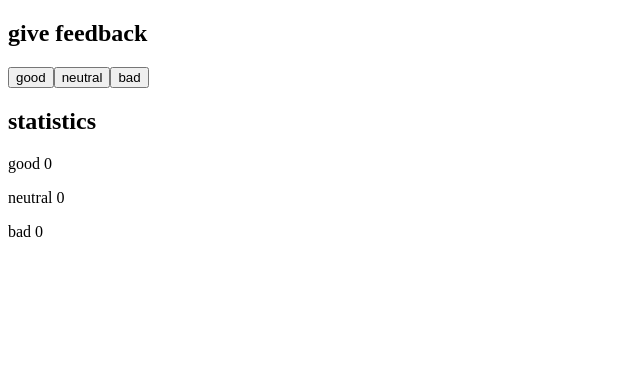
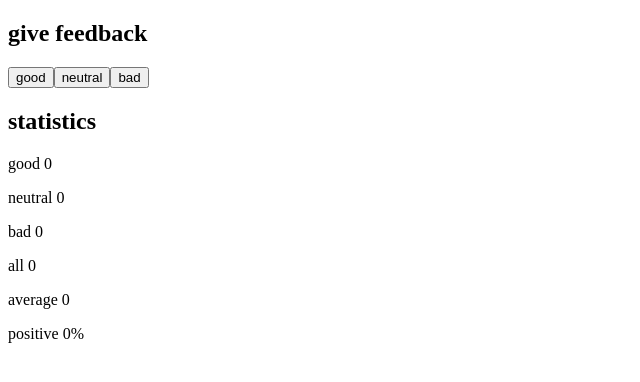
Before and after one commit to fioreniko/02-kurssitiedot, a React (Vite) app: page / in a window 1280 px wide. Shown: the top 382 px of the page, without its empty margins (0-640 px from the left). Built offline with nearby package versions, Linux system fonts and the light colour scheme.

Commit message:
1.7 - unicafe step 2

```diff
--- a/src/App.jsx
+++ b/src/App.jsx
@@ -1,27 +1,50 @@
 /*
 https://fullstackopen.com/en/part1/a_more_complex_state_debugging_react_apps#exercises-1-6-1-14
-tehtävät 1.6
+tehtävät 1.7
 */
 
 import { useState } from "react";
 
 const App = () => {
-  // save clicks of each button to its own state
+  const goodWeight = 1;
+  const neutralWeight = 0;
+  const badWeight = -1;
+
   const [good, setGood] = useState(0);
   const [neutral, setNeutral] = useState(0);
   const [bad, setBad] = useState(0);
+  const all = good + neutral + bad;
+
+  const handleGoodClick = () => {
+    setGood(good + 1);
+  };
+
+  const handleNeutralClick = () => {
+    setNeutral(neutral + 1);
+  };
+
+  const handleBadClick = () => {
+    setBad(bad + 1);
+  };
+
+  const average =
+    all === 0 ? 0 : (good * goodWeight + neutral * neutralWeight + bad * badWeight) / all;
+  const positive = all === 0 ? 0 : (100 * good) / all;
 
   return (
     <div>
       <h2>give feedback</h2>
 
-      <button onClick={() => setGood(good + 1)}>good</button>
-      <button onClick={() => setNeutral(neutral + 1)}>neutral</button>
-      <button onClick={() => setBad(bad + 1)}>bad</button>
+      <button onClick={handleGoodClick}>good</button>
+      <button onClick={handleNeutralClick}>neutral</button>
+      <button onClick={handleBadClick}>bad</button>
       <h2>statistics</h2>
       <p>good {good}</p>
       <p>neutral {neutral}</p>
       <p>bad {bad}</p>
+      <p>all {all}</p>
+      <p>average {average}</p>
+      <p>positive {positive}%</p>
     </div>
   );
 };
```
